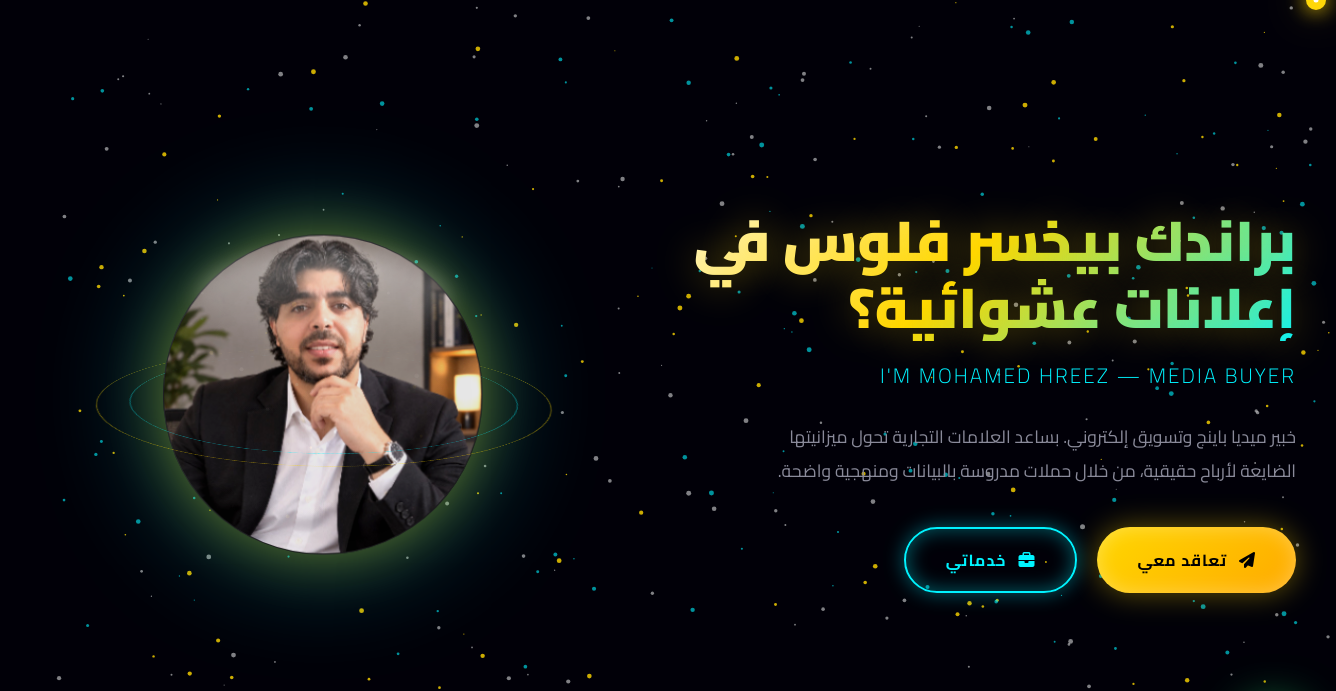
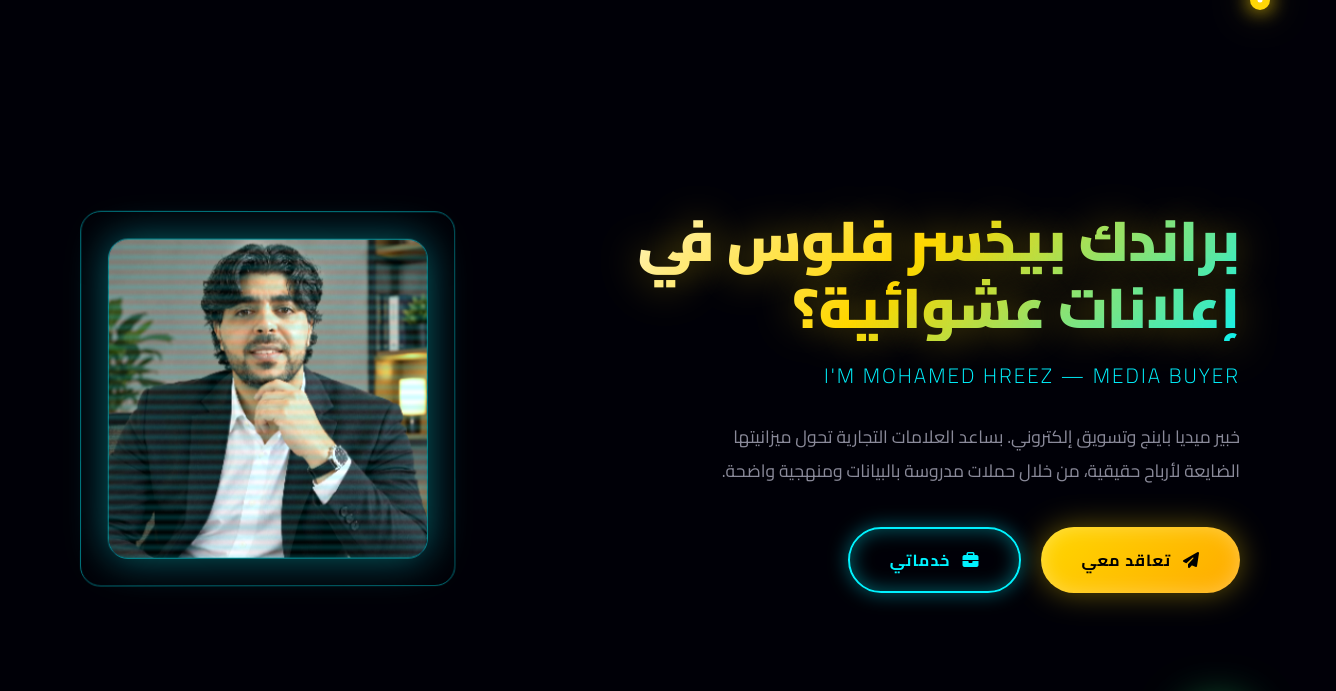
Before and after one commit to mhreez88/HreezStudio, a plain HTML site: page index.html in a window 1280 px wide. Shown: the top 691 px of the page, 1336 px wide, since content can reach past the window. Drawn offline with nearby package versions, Linux system fonts and the light colour scheme.

Commit message:
Update index.html

```diff
--- a/index.html
+++ b/index.html
@@ -38,10 +38,10 @@
             color: var(--text-main);
             overflow-x: hidden;
             position: relative;
-            cursor: none; /* إخفاء المؤشر الأصلي */
+            cursor: none;
         }
 
-        /* === خلفية Canvas الكونية === */
+        /* === خلفية Canvas الكونية (Warp Speed) === */
         #cosmic-canvas {
             position: fixed;
             top: 0; left: 0;
@@ -122,8 +122,6 @@
             text-shadow: 0 0 40px var(--gold-dim);
             min-height: 4.2rem;
         }
-        .hero-text h1 span { color: var(--gold); }
-
         .hero-text h2 {
             font-size: 1.3rem; color: var(--cyan); margin-bottom: 25px; font-weight: 300;
             letter-spacing: 2px; text-transform: uppercase;
@@ -164,7 +162,9 @@
             transform: translateY(-5px) scale(1.02);
         }
 
-        /* === الصورة في الكرة البلورية === */
+        /* ========================================== */
+        /* === الصورة الهولوجرام === */
+        /* ========================================== */
         .hero-image-container {
             flex: 0.8;
             display: flex; justify-content: center; align-items: center;
@@ -173,67 +173,61 @@
             perspective: 1000px;
         }
 
-        .orb {
+        .hologram-container {
             position: relative;
             width: 320px; height: 320px;
-            border-radius: 50%;
-            background: radial-gradient(circle at 30% 30%, rgba(255,255,255,0.1), rgba(0,0,0,0.8));
-            box-shadow:
-                0 0 60px var(--gold-dim),
-                0 0 120px var(--cyan-dim),
-                inset 0 0 60px rgba(0,0,0,0.8),
-                inset 0 0 20px rgba(255,255,255,0.2);
             transform-style: preserve-3d;
-            animation: orbFloat 8s ease-in-out infinite;
-            border: 1px solid rgba(255,255,255,0.1);
+            animation: hologramFloat 6s ease-in-out infinite;
         }
 
-        .orb::before {
+        .hologram-container::before {
             content: '';
-            position: absolute; top: 5%; left: 10%;
-            width: 80%; height: 30%;
-            background: linear-gradient(180deg, rgba(255,255,255,0.4), transparent);
-            border-radius: 50%;
-            filter: blur(10px);
-            z-index: 3;
+            position: absolute;
+            top: -20px; left: -20px; right: -20px; bottom: -20px;
+            border: 1px solid var(--cyan);
+            border-radius: 20px;
+            opacity: 0.3;
+            animation: hologramPulse 2s infinite;
         }
 
-        .orb img {
-            width: 100%; height: 100%;
-            border-radius: 50%;
-            object-fit: cover;
-            filter: brightness(1.1) contrast(1.1);
-            opacity: 0.9;
-            position: relative; z-index: 2;
+        .hologram-container::after {
+            content: '';
+            position: absolute;
+            top: 0; left: 0; width: 100%; height: 100%;
+            background: linear-gradient(180deg, transparent 0%, rgba(0, 243, 255, 0.2) 50%, transparent 100%);
+            background-size: 100% 10px;
+            animation: hologramScan 3s linear infinite;
+            pointer-events: none;
+            z-index: 5;
+            border-radius: 20px;
         }
 
-        .orb-ring {
-            position: absolute;
-            top: 50%; left: 50%;
-            width: 120%; height: 120%;
-            border-radius: 50%;
-            border: 1px solid var(--cyan-dim);
-            transform: translate(-50%, -50%) rotateX(75deg);
-            animation: ringSpin 12s linear infinite;
-            z-index: 0;
-        }
-        .orb-ring:nth-child(2) {
-            width: 140%; height: 140%;
-            border-color: var(--gold-dim);
-            animation-duration: 18s;
-            animation-direction: reverse;
+        .hologram-img {
+            width: 100%; height: 100%;
+            border-radius: 20px;
+            object-fit: cover;
+            filter: brightness(1.1) contrast(1.1) hue-rotate(10deg);
+            position: relative; z-index: 2;
+            border: 1px solid rgba(0, 243, 255, 0.5);
+            box-shadow: 0 0 40px var(--cyan-dim), inset 0 0 40px var(--cyan-dim);
         }
 
-        @keyframes orbFloat {
-            0%, 100% { transform: translateY(0) rotateY(0deg); }
-            50% { transform: translateY(-20px) rotateY(10deg); }
+        @keyframes hologramFloat {
+            0%, 100% { transform: translateY(0) rotateY(0deg) rotateX(0deg); }
+            50% { transform: translateY(-20px) rotateY(5deg) rotateX(3deg); }
         }
-        @keyframes ringSpin {
-            0% { transform: translate(-50%, -50%) rotateX(75deg) rotateZ(0deg); }
-            100% { transform: translate(-50%, -50%) rotateX(75deg) rotateZ(360deg); }
+        @keyframes hologramPulse {
+            0%, 100% { opacity: 0.2; transform: scale(1); }
+            50% { opacity: 0.5; transform: scale(1.05); }
+        }
+        @keyframes hologramScan {
+            0% { background-position: 0 -100%; }
+            100% { background-position: 0 200%; }
         }
 
-        /* === تنسيق الأقسام العامة === */
+        /* ========================================== */
+        /* === الأقسام العامة === */
+        /* ========================================== */
         section { padding: 100px 20px; max-width: 1200px; margin: 0 auto; position: relative; z-index: 10; }
 
         .section-title {
@@ -252,7 +246,7 @@
         }
 
         /* ========================================== */
-        /* === كروت الخدمات الزجاجية === */
+        /* === كروت الخدمات (Zero Gravity) === */
         /* ========================================== */
         .services-grid {
             display: grid;
@@ -272,6 +266,16 @@
             overflow: hidden;
             transition: all 0.4s cubic-bezier(0.16, 1, 0.3, 1);
             transform-style: preserve-3d;
+            animation: zeroGravity 6s ease-in-out infinite;
+        }
+
+        .glass-card:nth-child(2) { animation-delay: 0.5s; }
+        .glass-card:nth-child(3) { animation-delay: 1s; }
+        .glass-card:nth-child(4) { animation-delay: 1.5s; }
+
+        @keyframes zeroGravity {
+            0%, 100% { transform: translateY(0) rotate(0deg); }
+            50% { transform: translateY(-10px) rotate(1deg); }
         }
 
         .glass-card::before {
@@ -284,9 +288,10 @@
 
         .glass-card:hover::before { opacity: 1; }
         .glass-card:hover {
-            transform: translateY(-10px);
+            transform: translateY(-15px) scale(1.02) !important;
             border-color: var(--gold-dim);
             box-shadow: 0 20px 40px rgba(0,0,0,0.5), 0 0 30px var(--gold-dim);
+            animation-play-state: paused;
         }
 
         .glass-card i {
@@ -302,7 +307,7 @@
         .glass-card p { color: var(--text-muted); line-height: 1.8; font-size: 0.95rem; }
 
         /* ========================================== */
-        /* === مختبر الإعلانات (Hologram) === */
+        /* === مختبر الإعلانات (الشقوق الزجاجية) === */
         /* ========================================== */
         .lab-container {
             background: rgba(0, 0, 0, 0.6);
@@ -314,6 +319,17 @@
             overflow: hidden;
             text-align: center;
         }
+
+        .crack-overlay {
+            position: absolute;
+            top: 0; left: 0; width: 100%; height: 100%;
+            background: url('https://www.transparenttextures.com/patterns/cracked-glass.png');
+            opacity: 0.3;
+            pointer-events: none;
+            z-index: 4;
+            transition: opacity 0.5s ease;
+        }
+        .lab-container.win .crack-overlay { opacity: 0; }
 
         .lab-container::before {
             content: '';
@@ -504,13 +520,27 @@
             100% { box-shadow: 0 0 20px rgba(37, 211, 102, 0.5); }
         }
 
+        /* === التأثير الصوتي البصري (Visual Sound Waves) === */
+        .sound-wave {
+            position: fixed;
+            border: 2px solid var(--gold);
+            border-radius: 50%;
+            pointer-events: none;
+            z-index: 9998;
+            animation: waveExpand 0.8s ease-out forwards;
+        }
+        @keyframes waveExpand {
+            0% { width: 0; height: 0; opacity: 1; }
+            100% { width: 300px; height: 300px; opacity: 0; }
+        }
+
         footer { text-align: center; padding: 40px; color: var(--text-muted); font-size: 0.9rem; position: relative; z-index: 10; }
 
         /* ========================================== */
         /* === إعدادات الموبايل === */
         /* ========================================== */
         @media (max-width: 900px) {
-            body { cursor: auto; } /* إرجاع المؤشر الأصلي في الموبايل */
+            body { cursor: auto; }
             .cursor { display: none; }
 
             .hero-content { flex-direction: column-reverse; text-align: center; gap: 40px; }
@@ -518,9 +548,10 @@
             .hero-text p { margin: 0 auto 30px; }
 
             .hero-image-container { width: 280px; height: 280px; }
-            .orb { width: 240px; height: 240px; }
+            .hologram-container { width: 240px; height: 240px; }
 
             .services-grid { grid-template-columns: 1fr; }
+            .glass-card { animation: none; } /* إيقاف الطفو في الموبايل عشان الأداء */
 
             .stats-grid { gap: 30px; }
             .stat-item h3 { font-size: 2.5rem; }
@@ -534,7 +565,7 @@
     <!-- مؤشر الماوس المخصص -->
     <div class="cursor" id="customCursor"></div>
 
-    <!-- خلفية Canvas الكونية -->
+    <!-- خلفية Canvas الكونية (Warp Speed) -->
     <canvas id="cosmic-canvas"></canvas>
 
     <!-- شريط التقدم -->
@@ -561,10 +592,8 @@
             </div>
 
             <div class="hero-image-container reveal">
-                <div class="orb">
-                    <div class="orb-ring"></div>
-                    <div class="orb-ring"></div>
-                    <img src="Mohamed_Hreez.jpg" alt="Mohamed Hreez" id="profilePic">
+                <div class="hologram-container tilt-3d">
+                    <img src="Mohamed_Hreez.jpg" alt="Mohamed Hreez" class="hologram-img" id="profilePic">
                 </div>
             </div>
         </div>
@@ -600,11 +629,12 @@
     </section>
 
     <!-- ========================================== -->
-    <!-- 3. مختبر الإعلانات -->
+    <!-- 3. مختبر الإعلانات (Cracked Glass) -->
     <!-- ========================================== -->
     <section>
         <h2 class="section-title reveal">جرّب بنفسك.. سر الإعلان الناجح</h2>
         <div class="lab-container reveal" id="labContainer">
+            <div class="crack-overlay"></div>
             <div class="lab-content">
                 <i class="fas fa-chart-line lab-icon-main" id="labIcon"></i>
                 <h3 id="labTitle">حملة عشوائية = خسارة</h3>
@@ -709,10 +739,10 @@
 
     <script>
         /* ========================================== */
-        /* 1. مؤشر الماوس المخصص */
+        /* 1. مؤشر الماوس المخصص + الموجات الصوتية */
         /* ========================================== */
         const cursor = document.getElementById('customCursor');
-        const hoverElements = document.querySelectorAll('a, button, .glass-card, .btn');
+        const hoverElements = document.querySelectorAll('a, button, .glass-card, .btn, .lab-btn, .radar-btn');
 
         document.addEventListener('mousemove', (e) => {
             cursor.style.left = e.clientX + 'px';
@@ -724,14 +754,25 @@
             el.addEventListener('mouseleave', () => cursor.classList.remove('hover'));
         });
 
+        // الموجات الصوتية البصرية
+        document.addEventListener('click', (e) => {
+            const wave = document.createElement('div');
+            wave.classList.add('sound-wave');
+            wave.style.left = (e.clientX - 150) + 'px'; // 150 = نصف القطر النهائي
+            wave.style.top = (e.clientY - 150) + 'px';
+            document.body.appendChild(wave);
+            setTimeout(() => wave.remove(), 800);
+        });
+
         /* ========================================== */
-        /* 2. خلفية Canvas الكونية */
+        /* 2. خلفية Canvas الكونية (Warp Speed) */
         /* ========================================== */
         const canvas = document.getElementById('cosmic-canvas');
         const ctx = canvas.getContext('2d');
         let width, height;
         let stars = [];
         let mouse = { x: 0, y: 0 };
+        let scrollSpeed = 0;
 
         function resizeCanvas() {
             width = canvas.width = window.innerWidth;
@@ -745,31 +786,34 @@
                 this.reset();
             }
             reset() {
-                this.x = Math.random() * width;
-                this.y = Math.random() * height;
+                this.x = (Math.random() - 0.5) * width * 2;
+                this.y = (Math.random() - 0.5) * height * 2;
                 this.z = Math.random() * 1000 + 1;
-                this.size = Math.random() * 2 + 0.5;
+                this.size = Math.random() * 1.5 + 0.2;
                 this.color = Math.random() > 0.7 ? 'rgba(255, 215, 0, 0.8)' : (Math.random() > 0.5 ? 'rgba(0, 243, 255, 0.6)' : 'rgba(255, 255, 255, 0.5)');
             }
             update() {
-                // تفاعل بسيط مع الماوس
-                let dx = this.x - mouse.x;
-                let dy = this.y - mouse.y;
-                let dist = Math.sqrt(dx*dx + dy*dy);
-                if (dist < 100) {
-                    this.x += dx / dist * 2;
-                    this.y += dy / dist * 2;
+                this.z -= scrollSpeed; // Warp Speed effect
+                if (this.z <= 0) {
+                    this.reset();
+                    this.z = 1000;
                 }
             }
             draw() {
+                const x = (this.x / this.z) * 500 + width / 2;
+                const y = (this.y / this.z) * 500 + height / 2;
+                const size = this.size * (1 - this.z / 1000);
+
+                if (x < 0 || x > width || y < 0 || y > height) return;
+
                 ctx.beginPath();
-                ctx.arc(this.x, this.y, this.size, 0, Math.PI * 2);
+                ctx.arc(x, y, size, 0, Math.PI * 2);
                 ctx.fillStyle = this.color;
                 ctx.fill();
             }
         }
 
-        for (let i = 0; i < 400; i++) {
+        for (let i = 0; i < 500; i++) {
             stars.push(new Star());
         }
 
@@ -778,8 +822,20 @@
             mouse.y = e.clientY;
         });
 
+        // ربط سرعة الـ Warp بالـ Scroll
+        window.addEventListener('scroll', () => {
+            const winScroll = document.body.scrollTop || document.documentElement.scrollTop;
+            const height = document.documentElement.scrollHeight - document.documentElement.clientHeight;
+            const scrolled = winScroll / height;
+            scrollSpeed = scrolled * 15; // سرعة الـ warp
+        });
+
         function animateCanvas() {
             ctx.clearRect(0, 0, width, height);
+            // إضافة تأثير الـ Warp على الخلفية
+            ctx.fillStyle = 'rgba(1, 0, 8, 0.3)';
+            ctx.fillRect(0, 0, width, height);
+
             stars.forEach(star => {
                 star.update();
                 star.draw();
@@ -799,7 +855,7 @@
         };
 
         /* ========================================== */
-        /* 4. تأثير الظهور عند التمرير (Reveal) */
+        /* 4. تأثير الظهور عند التمرير */
         /* ========================================== */
         const reveals = document.querySelectorAll(".reveal");
         const revealObserver = new IntersectionObserver((entries) => {
@@ -813,7 +869,7 @@
         reveals.forEach(el => revealObserver.observe(el));
 
         /* ========================================== */
-        /* 5. مؤثر الكتابة (Typewriter) */
+        /* 5. مؤثر الكتابة */
         /* ========================================== */
         const typewriterElement = document.getElementById('typewriter');
         const typewriterText = typewriterElement.innerText;
@@ -824,38 +880,28 @@
             if (charIndex < typewriterText.length) {
                 typewriterElement.innerHTML += typewriterText.charAt(charIndex);
                 charIndex++;
-                setTimeout(typeWriter, 60);
+                setTimeout(typeWriter, 50);
             } else {
-                // بعد ما يخلص كتابة، نرجع النص ملون عادي
                 typewriterElement.innerHTML = 'براندك بيخسر فلوس في <span style="color: var(--gold);">إعلانات عشوائية؟</span>';
             }
         }
-        // نبدأ الكتابة بعد ما الصفحة تحمل
         setTimeout(typeWriter, 500);
 
         /* ========================================== */
-        /* 6. أنيميشن الكروت الزجاجية */
-        /* ========================================== */
-        const cards = document.querySelectorAll('.glass-card');
-        cards.forEach((card, index) => {
-            card.style.transitionDelay = `${index * 0.1}s`;
-        });
-
-        /* ========================================== */
-        /* 7. تفعيل 3D Tilt (للكمبيوتر فقط) */
+        /* 6. تفعيل 3D Tilt (للكمبيوتر فقط) */
         /* ========================================== */
         if (window.innerWidth > 900) {
-            VanillaTilt.init(document.querySelectorAll(".glass-card"), {
-                max: 10,
+            VanillaTilt.init(document.querySelectorAll(".tilt-3d"), {
+                max: 15,
                 speed: 400,
                 glare: true,
-                "max-glare": 0.2,
+                "max-glare": 0.3,
                 scale: 1.02
             });
         }
 
         /* ========================================== */
-        /* 8. حركة الأرقام */
+        /* 7. حركة الأرقام */
         /* ========================================== */
         const counters = document.querySelectorAll('.counter');
         const speed = 200;
@@ -888,7 +934,7 @@
         });
 
         /* ========================================== */
-        /* 9. مختبر الإعلانات + المؤشرات */
+        /* 8. مختبر الإعلانات (Cracked Glass) */
         /* ========================================== */
         const labBtn = document.getElementById('labBtn');
         const labContainer = document.getElementById('labContainer');
@@ -905,6 +951,10 @@
             labBtn.addEventListener('click', () => {
                 if (isClicked) return;
                 isClicked = true;
+
+                // تأثير كسر الزجاج (بسيط)
+                labContainer.style.transform = 'scale(1.02)';
+                setTimeout(() => labContainer.style.transform = 'scale(1)', 200);
 
                 labContainer.classList.add('win');
                 labIcon.classList.remove('fa-chart-line');
@@ -962,7 +1012,7 @@
         }
 
         /* ========================================== */
-        /* 10. رادار العملاء */
+        /* 9. رادار العملاء */
         /* ========================================== */
         const radarBtn = document.getElementById('radarBtn');
         const radarScreen = document.getElementById('radarScreen');
```
